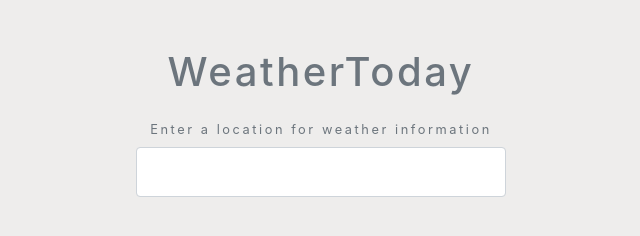
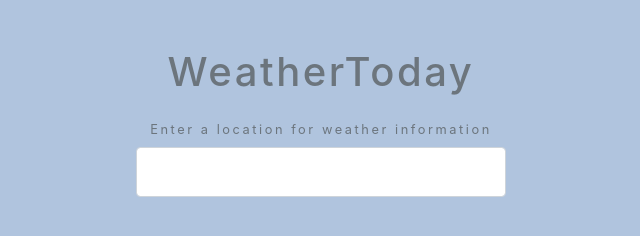
Before and after one commit to susanmiss/weatherTodayAsync, a plain HTML site: page index.html in a window 1280 px wide. Shown: the whole page, without its empty margins (319-959 px from the left). Drawn offline with nearby package versions, Linux system fonts and the light colour scheme.

Commit message:
Add new background color

```diff
--- a/styles.css
+++ b/styles.css
@@ -1,5 +1,5 @@
 body {
-  background: #eeedec;
+  background: lightsteelblue;
   letter-spacing: 0.2em;
   font-size: 0.8em;
 }
```
